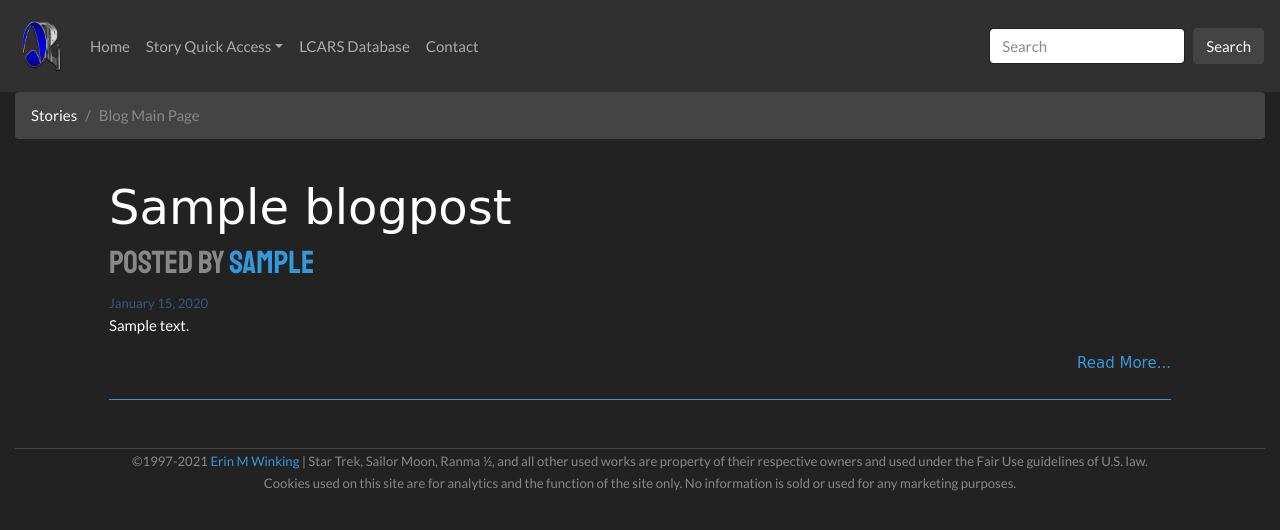
After one commit to ewink1977/MoonTrek2021, a Django app: page /blog/MTBlog/ in a window 1280 px wide. The commit adds this page. Shown: the top 530 px of the page. Run offline with Django 3.2, Linux system fonts and the light colour scheme; tables that the repository leaves empty hold one stand-in row (values such as "Sample post"); some libraries are stand-ins or nearby versions; some web fonts are replaced.

Commit message:
Slug working (not as intended), full blog list page working.

```diff
--- a/MoonTrekBlog/admin.py
+++ b/MoonTrekBlog/admin.py
@@ -2,6 +2,7 @@ from django.contrib import admin
 from .models import BlogPost
 
 class BlogPostAdmin(admin.ModelAdmin):
+    list_display = ('title', 'content',)
     prepopulated_fields = {'slug': ('title',)}
 
 admin.site.register(BlogPost)
--- a/MoonTrekBlog/models.py
+++ b/MoonTrekBlog/models.py
@@ -3,12 +3,13 @@ from django.utils import timezone
 from django.contrib.auth.models import User
 from django.urls import reverse
 from tinymce.models import HTMLField
+import uuid
 
 class BlogPost(models.Model):
     title = models.CharField(max_length = 100)
     content = HTMLField()
     date_posted = models.DateTimeField(default = timezone.now)
-    slug = models.SlugField(null = False, unique = True)
+    slug = models.SlugField(null = False, unique = False)
     created_at = models.DateTimeField(auto_now_add = True)
     updated_at = models.DateTimeField(auto_now = True)
     author = models.ForeignKey(
--- /dev/null
+++ b/MoonTrekBlog/templates/moontrekblog/blogpost_list.html
@@ -0,0 +1,20 @@
+{% extends 'html/base.html' %}
+{% load static %}
+{% block content %}
+<ol class="breadcrumb">
+    <li class="breadcrumb-item"><a href="{% url 'stories:storyHome' %}">Stories</a></li>
+    <li class="breadcrumb-item active">Blog Main Page</li>
+</ol>
+    <div class="container">
+        {% for post_obj in object_list %}
+        <div class="col p-4">
+            <h1 class="bowlby">{{ post_obj.title }}</h1>
+            <h3 class="text-muted stattliches">Posted by <a href="{% url 'base:profilePage' post_obj.author.username %}" class="text-info">{{ post_obj.author }}</a></h3>
+            <small class="text-primary">{{ post_obj.date_posted|date:'F j, Y' }}</small>
+            <p>{{ post_obj.content|safe }}</p>
+            <p class="text-right bowlby"><a href="{% url 'blog:blogPost' post_obj.slug %}" class="text-info">Read More...</a></p>
+            <hr class="my-4 border-info">
+        </div>
+        {% endfor %}
+    </div>
+{% endblock content %}
--- a/MoonTrekBlog/views.py
+++ b/MoonTrekBlog/views.py
@@ -1,9 +1,15 @@
 from django.shortcuts import render
-from django.views.generic import ListView, DetailView
+from django.views.generic import (
+    ListView,
+    DetailView,
+)
 from .models import BlogPost
 
 class BlogPostAll(ListView):
     model = BlogPost
+    ordering = ['-date_posted']
 
 class BlogPostSingle(DetailView):
     model = BlogPost
+
+# <app>/<model>_<type>.html
--- a/MoonTrekStories/templates/html/storyHome.html
+++ b/MoonTrekStories/templates/html/storyHome.html
@@ -9,7 +9,7 @@
     <div class="row">
         <div class="col-md p-5">
             <h2 class="special-elite">Blog Posts!</h2>
-            <small>Quick Jump : <a href="" class="text-info">All Posts</a></small>
+            <small>Quick Jump : <a href="{% url 'blog:blogHome' %}" class="text-info">All Posts</a></small>
             <hr class="my-4 border-primary">
 
             <!-- Everything in this col is generated via Django. -->
```
Also changed, not shown: MoonTrekBlog/templates/moontrekblog/blogpost_detail.html (added, +7 -0 lines), MoonTrekBlog/migrations/0003_blogpost_slug.py (added), MoonTrekBlog/migrations/0004_auto_20210209_0138.py (added).
